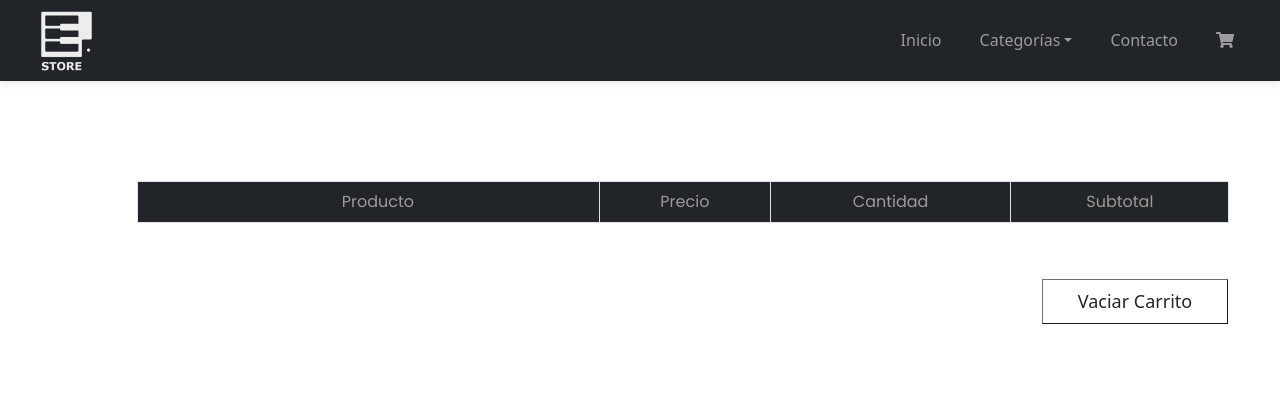
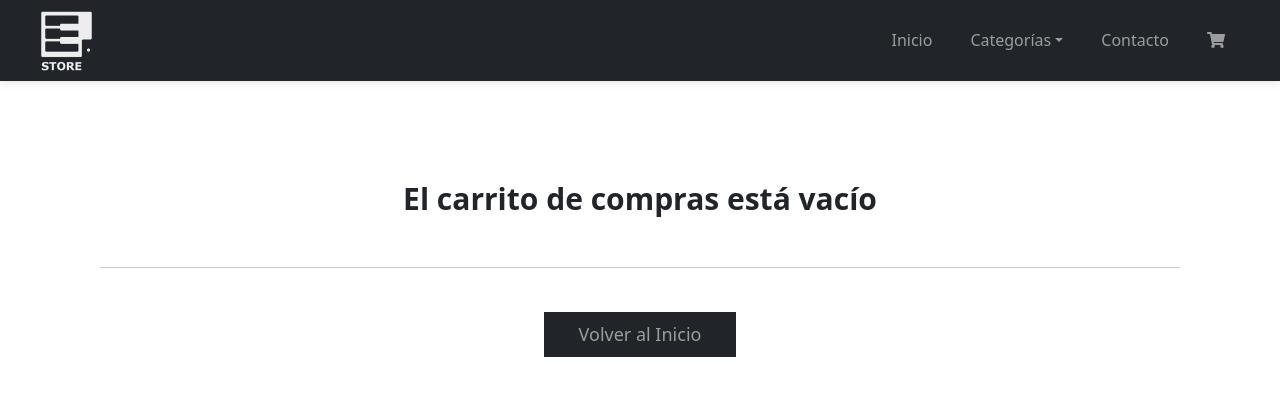
Before and after one commit to franleg/e-commerce, a React (Create React App) app: page /cart in a window 1280 px wide. Shown: the top 396 px of the page. Built offline with nearby package versions, Linux system fonts and the light colour scheme; a web font is replaced by a local one.

Commit message:
agregue funcionalidad al carrito

```diff
--- a/src/components/Cart/Cart.css
+++ b/src/components/Cart/Cart.css
@@ -1,22 +1,28 @@
-.table {
+.contenedor-carrito{
+    overflow-x: hidden;
+}
+
+.tabla-carrito {
     width: 80%;
     text-align: center;
     margin-top: 100px;
+    box-shadow: 0 2px 4px rgba(0, 0, 0, 0.2);
     --bs-table-striped-bg: rgba(0, 0, 0, 0.0);
     vertical-align: baseline !important;
     --bs-table-hover-bg: rgba(0, 0, 0, 0.0);
     font-family: Poppins;
 }
 
-th {
+thead {
     color: #9b9d97;
     font-weight: 400;
     font-size: 16px;
     background-color: #212529 !important;
 }
 
-tbody {
-    border-top: 1.8px solid #dee2e6 !important;
+th {
+    padding-top: 15px !important;
+    padding-bottom: 15px !important;
 }
 
 .th-cart {
@@ -37,8 +43,8 @@ tbody {
 }
 
 td {
-    padding-bottom: 5px !important;
-    padding-top: 5px !important;
+    padding-top: 15px !important;
+    padding-bottom: 15px !important;
 }
 
 .td-cart {
@@ -96,16 +102,17 @@ td {
 }
 
 .btn-vaciarCarrito {
-    color: #212529;
+    color: #9b9d97;
     text-align: center;
     margin-top: 14px;
-    background-color: #fff;
-    border-color: #6f6f6f;
+    transition: all 0,6s ease;
+    background-color: #212529;
+    border-color: #212529;
     border-radius: 0px;
     border-width: 1px;
+    position: relative;
+    left: 20px;
     padding: 8px;
-    position: relative;
-    left: 1042px;
     width: 186px;
     margin-top: 40px;
     font-size: 18px;
@@ -114,10 +121,102 @@ td {
 
 .btn-vaciarCarrito:hover {
     background-color: #212529;
+    color: #fff;
+    border-color: #212529;
+}
+
+.btn-seguirComprando {
     color: #9b9d97;
+    text-align: center;
+    margin-top: 14px;
+    transition: all 0,6s ease;
+    background-color: #212529;
+    border-color: #212529;
+    border-radius: 0px;
+    border-width: 1px;
+    position: relative;
+    right: 20px;
+    padding: 8px;
+    width: 186px;
+    margin-top: 40px;
+    font-size: 18px;
+    font-weight: 400;
+}
+
+.btn-seguirComprando:hover {
+    background-color: #212529;
+    color: #fff;
     border-color: #212529;
 }
 
 .icono-vaciar {
     cursor: pointer;
 }
+
+.icono-vaciar:hover {
+    font-size: 18px;
+    color: #9b9d97;
+}
+
+.texto-carrito {
+    margin-top: 100px;
+}
+
+.hr-carrito {
+    margin-top: 50px;
+    margin-left: 100px;
+    margin-right: 100px;
+}
+
+.btn-volver {
+    text-align: center;
+    margin-top: 14px;
+    transition: all 0,6s ease;
+    background-color: #212529;
+    border-color: #212529;
+    border-radius: 0px;
+    color: #9b9d97;
+    font-size: 18px;
+    font-weight: 400;
+    padding: 8px;
+    width: 15%;
+}
+
+.btn-volver:hover {
+    background-color: #9b9d97;
+    color: #212529;
+    border-color: #9b9d97;
+}
+
+.titulo-total{
+    margin-top: 60px;
+    font-family: Poppins;
+}
+
+.tabla-total {
+    width: 32%;
+    margin-top: 20px;
+    margin-bottom: 40px;
+    border: 1px solid #dee2e6 !important;
+    font-family: Poppins;
+}
+
+.btn-finalizarCompra {
+    margin-bottom: 30px;
+    background-color: #212529;
+
+    border-color: #212529;
+    border-radius: 0px;
+    color: #9b9d97;
+    font-size: 18px;
+    font-weight: 400;
+    padding: 8px;
+    width: 32%;
+    transition: all 0,6s ease;
+}
+
+.btn-finalizarCompra:hover {
+    background-color: #212529;
+    color: #fff;
+    border-color: #212529;
+}
--- a/src/components/Cart/Cart.js
+++ b/src/components/Cart/Cart.js
@@ -1,5 +1,6 @@
 import Table from "react-bootstrap/Table";
 import Card from "react-bootstrap/Card";
+import Button from "react-bootstrap/Button"
 import {FontAwesomeIcon} from "@fortawesome/react-fontawesome";
 import {Link} from "react-router-dom";
 import {faAngleUp, faAngleDown, faTrash} from "@fortawesome/free-solid-svg-icons";
@@ -8,13 +9,15 @@ import {useCartContext} from "../../context/CartContext";
 
 const Cart = () => {
 
-    const {cartList, vaciarCarrito} = useCartContext()
+    const {cartList, vaciarCarrito, removerDelCarrito, totalCompra, addQuantity, subtractQuantity} = useCartContext()
 
     return (
-        <div class="container-fluid">
+        <div>
+            {cartList.length > 0 ?
+                <div className="container-fluid contenedor-carrito">
                     <div class="row">
                         <div class="col-lg-12 col-xs-12 d-flex justify-content-center">
-                    <Table striped bordered hover>
+                            <Table className="tabla-carrito">
                                 <thead>
                                     <tr>
                                         <th className="th-cart"></th>
@@ -28,11 +31,19 @@ const Cart = () => {
                                 <tbody>
                                     {cartList.map(prod=>
                                         <tr>
-                                    <td className="td-cart"><FontAwesomeIcon icon={faTrash} className="icono-vaciar"/></td>
+                                            <td className="td-cart"><FontAwesomeIcon icon={faTrash} className="icono-vaciar" onClick={()=> {removerDelCarrito(prod.id)}}/></td>
                                             <td className="td-img"><Link to={`/detalle/${prod.id}`}><Card.Img variant="top" src={prod.imagen}/></Link></td>
                                             <td className="td-prod">{prod.marca} {prod.modelo}</td>
                                             <td className="td-price">${prod.precioEfectivo}</td>
-                                    <td className="td-cant"><div className="td-container"><div className="cant-container">{prod.cantidad}</div><div className="arrow-container"><FontAwesomeIcon icon={faAngleUp} className="up"/><FontAwesomeIcon icon={faAngleDown} className="down"/></div></div></td>
+                                            <td className="td-cant">
+                                                <div className="td-container">
+                                                    <div className="cant-container">{prod.cantidad}</div>
+                                                    <div className="arrow-container">
+                                                        <FontAwesomeIcon icon={faAngleUp} className="up" onClick={()=> addQuantity(prod)}/>
+                                                        <FontAwesomeIcon icon={faAngleDown} className="down"onClick={()=> subtractQuantity(prod)}/>
+                                                    </div>
+                                                </div>
+                                            </td>
                                             <td className="td-price">$ {prod.precioEfectivo * prod.cantidad}</td>
                                         </tr>)}
                                 </tbody>
@@ -40,10 +51,60 @@ const Cart = () => {
                         </div>
                     </div>
                     <div className="row">
-                <div className="col-lg-12 col-xs-12">
+                        <div className="col-lg-6 col-xs-6 text-end">
+                            <Link to="/">
+                                <Button className="btn-seguirComprando" variant="primary">Seguir Comprando</Button>
+                            </Link>
+                        </div>
+                        <div className="col-lg-6 col-xs-6 text-start">
                             <button className="btn-vaciarCarrito" onClick={vaciarCarrito}>Vaciar Carrito</button>
                         </div>
                     </div>
+                    <div className="row">
+                        <h2 className="titulo-total text-center">
+                            TOTAL DEL CARRITO
+                        </h2>
+                        <div className="col-lg-12 col-xs-12 d-flex justify-content-center">
+                            <Table className="tabla-total">
+                                <tbody>
+                                    <tr>
+                                        <th>Envío</th>
+                                        <td>
+                                            <span>Envío Gratuito</span>
+                                        </td>
+                                    </tr>
+                                    <tr>
+                                        <th>Impuesto</th>
+                                        <td>
+                                            <span>$0</span>
+                                        </td>
+                                    </tr>
+                                    <tr>
+                                        <th>TOTAL</th>
+                                        <td>
+                                            <span>${totalCompra()}</span>
+                                        </td>
+                                    </tr>
+                                </tbody>
+                            </Table>
+                        </div>
+                    </div>
+                    <div className="row">
+                        <div className="col-lg-12 col-xs-12 text-center">
+                            <button className="btn-finalizarCompra">Finalizar Compra</button>
+                        </div>
+                    </div>
+                </div>
+                :
+                <div className="text-center">
+                    <h2 className="texto-carrito">El carrito de compras está vacío</h2>
+                    <hr className="hr-carrito"/>
+                    <Link to="/">
+                            <Button className="btn-volver" variant="primary">Volver al Inicio</Button>
+                    </Link>
+
+                </div>
+            }
         </div>
     )
 }
--- a/src/components/Item/Item.js
+++ b/src/components/Item/Item.js
@@ -8,8 +8,8 @@ function Item( {prod} ) {
     return (
         <div
             key={prod.id}
-            className="card-container col-lg-3 col-xs-12">
-                <Card style={{ width: '18rem' }}>
+            className="card-container col-lg-3 col-xs-6">
+                <Card className="card" style={{ width: '18rem' }}>
                     <Link to={`/detalle/${prod.id}`}><Card.Img variant="top" src={prod.imagen} /></Link>
                     <Card.Body>
                         <Card.Title>{`${prod.marca} - ${prod.modelo}`}</Card.Title>
--- a/src/components/ItemCount/ItemCount.css
+++ b/src/components/ItemCount/ItemCount.css
@@ -20,6 +20,8 @@
     border-color: #212529;
     border-radius: 0px;
     color: #9b9d97;
+    width: 32%;
+    padding: 8px;
 }
 
 .btn-carrito:hover {
--- /dev/null
+++ b/src/components/NavBar/ShoppingCart.css
@@ -0,0 +1,11 @@
+.contador-carrito {
+    position: relative;
+    left: 4px;
+    bottom: 10px;
+    font-size: 14px;
+}
+
+.hidden {
+    visibility: hidden;
+    pointer-events: none;
+}
--- a/src/components/NavBar/ShoppingCart.js
+++ b/src/components/NavBar/ShoppingCart.js
@@ -1,9 +1,17 @@
+import {useCartContext} from "../../context/CartContext"
 import {FontAwesomeIcon} from "@fortawesome/react-fontawesome";
 import {faShoppingCart} from "@fortawesome/free-solid-svg-icons";
+import "./ShoppingCart.css";
 
 function ShoppingCart () {
+
+    const {totalCantidad, cartList} = useCartContext();
+
     return (
-        <FontAwesomeIcon icon={faShoppingCart}/>
+        <div>
+            <FontAwesomeIcon icon={faShoppingCart}/>
+            <span className={cartList.length === 0 ? "hidden" : "contador-carrito"}>{totalCantidad()}</span>
+        </div>
     )
 }
 
--- a/src/context/CartContext.js
+++ b/src/context/CartContext.js
@@ -19,12 +19,54 @@ function CartContextProvider({children}) {
         }
     }
 
+    function addQuantity(product) {
+        let productExist = cartList.find((item) => item.id === product.id);
+        setCartList (
+            cartList.map((item) => item.id === product.id
+                ? {...productExist, cantidad: productExist.cantidad + 1}
+                : item
+            )
+        );
+    }
+
+    function subtractQuantity(product) {
+         let productExist = cartList.find((item) => item.id === product.id);
+         if (productExist.cantidad > 1) {
+            setCartList (
+                cartList.map((item) => item.id === product.id
+                    ? {...productExist, cantidad: productExist.cantidad - 1}
+                    : item
+                    )
+            );
+        }
+    }
+
+    function removerDelCarrito(id) {
+        setCartList (cartList.filter(prod => prod.id !== id))
+    }
+
     function vaciarCarrito() {
         setCartList ([])
     }
 
+    function totalCantidad () {
+        return cartList.reduce((acc, prod) => acc + prod.cantidad, 0)
+    }
+
+    function totalCompra () {
+        return cartList.reduce ((acc, prod) => acc + prod.precioEfectivo * prod.cantidad, 0)
+    }
+
     return (
-        <CartContext.Provider value={{cartList, agregarAlCarrito, vaciarCarrito}}>
+        <CartContext.Provider value={{
+            cartList,
+            agregarAlCarrito,
+            removerDelCarrito,
+            vaciarCarrito,
+            totalCantidad,
+            totalCompra,
+            addQuantity,
+            subtractQuantity}}>
             {children}
         </CartContext.Provider>
     )
--- a/src/hooks/useCounter.js
+++ b/src/hooks/useCounter.js
@@ -11,6 +11,7 @@ export const useCounter = (inicial, stock) => {
     const increment = () => {
         counter < stock && setCounter(prev => prev + 1)
     }
+
     const decrement = () => {
         counter > inicial && setCounter(prev => prev - 1)
 
```
Also changed, not shown: src/components/Item/Item.css (+13 -3 lines). Lines whose indentation alone changed are shown as unchanged.
